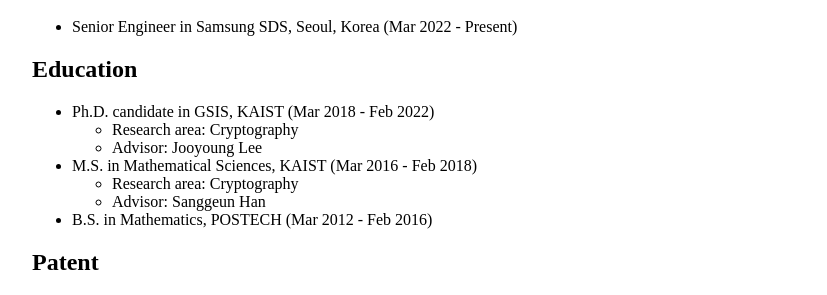
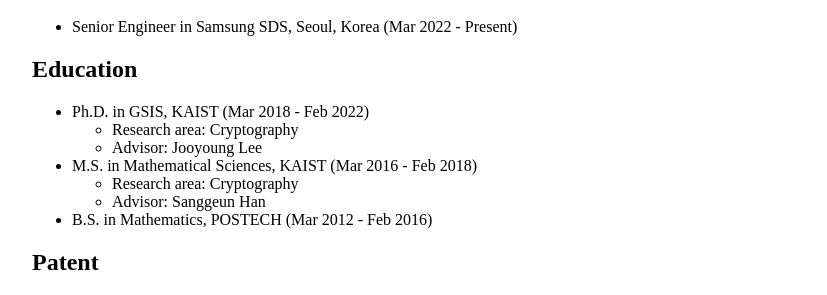
Before and after one commit to sgk1m/sgk1m.github.io, a Jekyll site: the page built from cv.html, in a window 1280 px wide. Shown: the part 205-500 px from the top of the page, without its empty margins (224-1051 px from the left). Built offline with Jekyll 4.4.1, drawn with Linux system fonts in a browser that asks for light colours.

Commit message:
Update cv.html

```diff
--- a/cv.html
+++ b/cv.html
@@ -9,7 +9,7 @@
 	</ul>
 	<h2>Education</h2>
 	<ul>
-		<li>Ph.D. candidate in GSIS, KAIST (Mar 2018 - Feb 2022)</li>
+		<li>Ph.D. in GSIS, KAIST (Mar 2018 - Feb 2022)</li>
 		<ul>
 			<li>Research area: Cryptography</li>
 			<li>Advisor: Jooyoung Lee</li>
```
